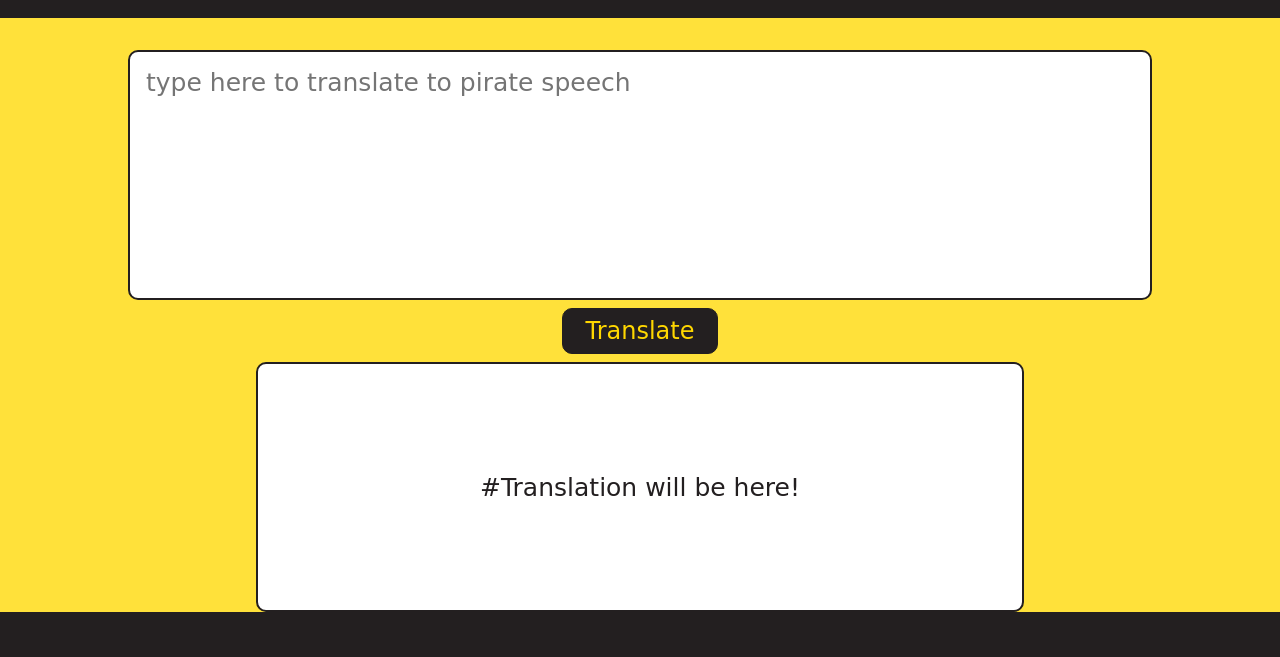
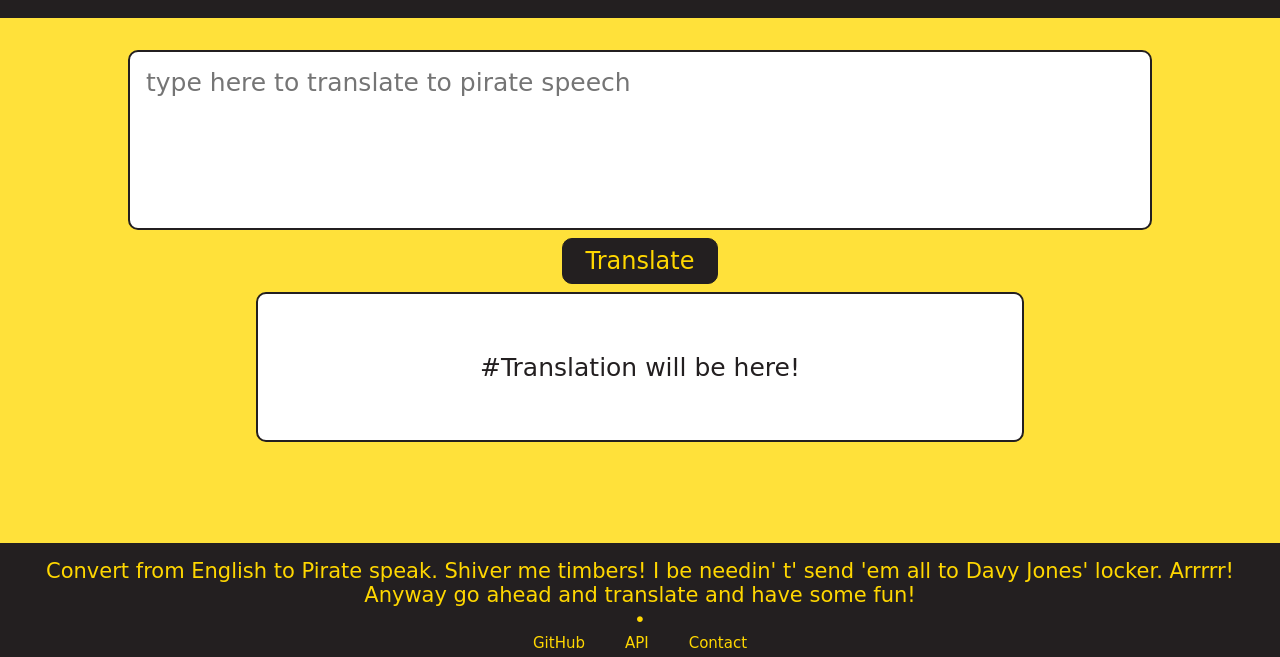
Before and after one commit to harxxhilgg/markSeven-pirate-speak-app, a plain HTML site: page index.html in a window 1280 px wide. Shown: the part 132-789 px from the top of the page. Drawn offline with Linux system fonts and the light colour scheme; a web font is replaced by a local one.

Commit message:
Update: styling

```diff
--- a/style.css
+++ b/style.css
@@ -38,7 +38,7 @@ header {
 textarea {
     display: block;
     margin: 2rem auto 0 auto;
-    height: 250px;
+    height: 180px;
     width: 80%;
     font-size: 25px;
     resize: none;
@@ -64,7 +64,7 @@ button {
 
 section {
     background: #FFFF;
-    height: 250px;
+    height: 150px;
     width: 60%;
     display: block;
     margin: 0 auto;
@@ -75,6 +75,7 @@ section {
     font-size: 25px;
     display: grid;
     place-items: center;
+    margin-bottom: 1.5rem;
 }
 
 
@@ -83,12 +84,12 @@ footer {
     background: var(--footer-background);
     color: var(--footer-text-color);
     margin-top: auto;
-    padding: 3rem 3rem 2rem 3rem;
+    padding: 1rem;
     text-align: center;
 }
 
 footer p {
-    font-size: 25px;
+    font-size: 21px;
 }
 
 footer ul {
@@ -97,18 +98,18 @@ footer ul {
     list-style: none;
     justify-content: center;
     gap: 2.5rem;
-    margin-top: 0.5rem;
+    margin-top: 0.1rem;
 }
 
 footer ul li a{
     text-decoration: none;
     color: var(--footer-text-color);
-    font-size: 20px;
+    font-size: 15px;
 }
 
 footer span {
     user-select: none;
-    font-size: 35px;
+    font-size: 20px;
 }
 
 footer ul li a:hover {
```
